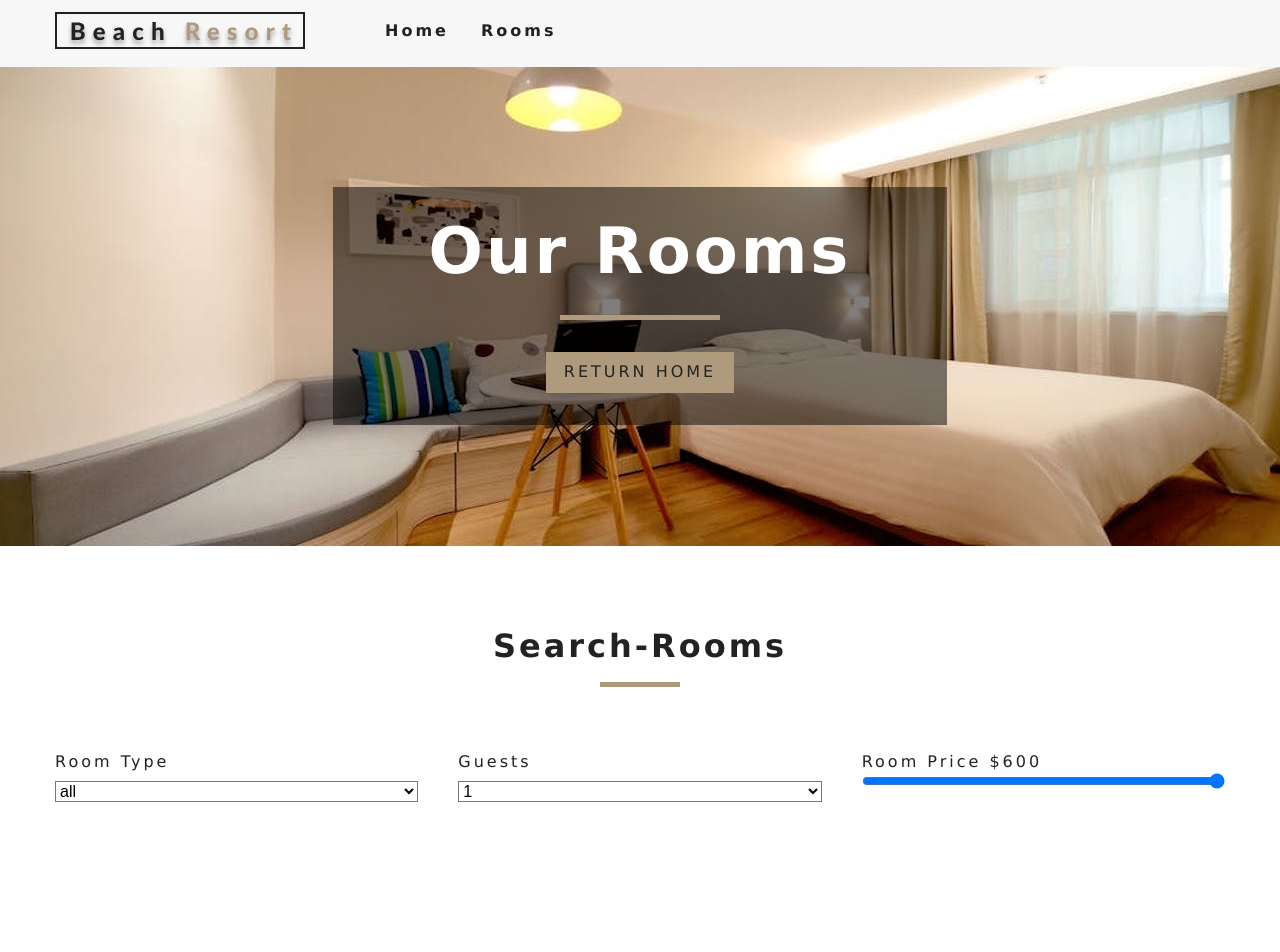
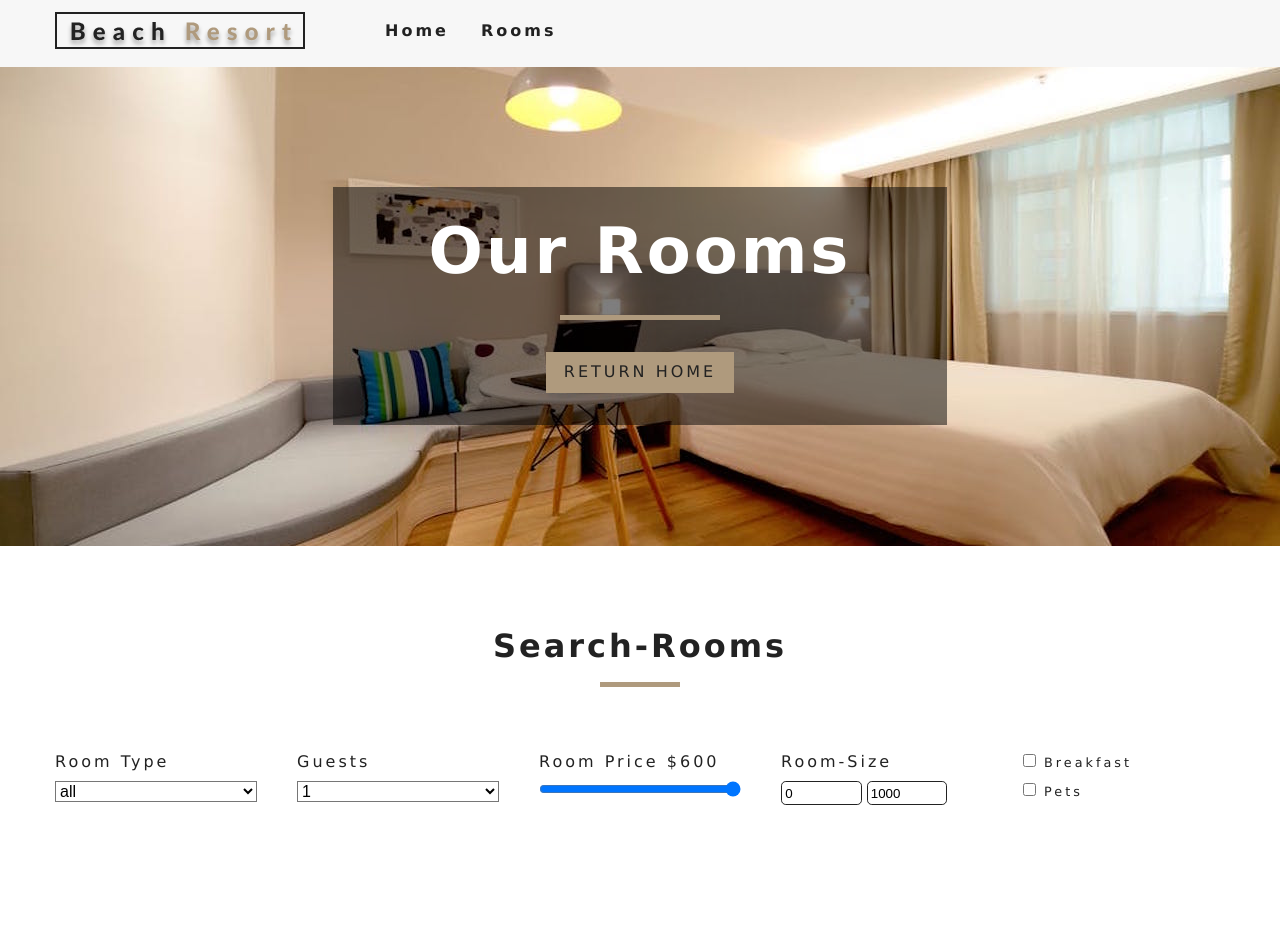
Before and after one commit to bipan82gill/hotel_booking, a React (Create React App) app: page /rooms in a window 1280 px wide. Shown: the top 952 px of the page. Built offline with nearby package versions, Linux system fonts and the light colour scheme.

Commit message:
filter rooms by room size

```diff
--- a/src/Context.js
+++ b/src/Context.js
@@ -58,7 +58,7 @@
 
 handleChange = event =>{
     const target = event.target
-    const value = event.type === 'checkbox' ?
+    const value = target.type === 'checkbox' ?
     target.checked: target.value
     const name = event.target.name
     // const value = event.target.value
@@ -83,7 +83,17 @@
          tempRooms= tempRooms.filter(room => room.capacity === capacity)
    }
    // filter by price
-   tempRooms = tempRooms.filter(room => room.price <= price)
+   tempRooms = tempRooms.filter(room => room.price <= price);
+  //filter by size
+   tempRooms = tempRooms.filter(room => room.size >= minSize && room.size <= maxSize)
+//filter by breakfast
+if(breakfast){
+    tempRooms= tempRooms.filter(room => room.breakfast === true)
+}
+//filter by pets
+if(pets){
+    tempRooms= tempRooms.filter(room => room.pets === true )
+}
      this.setState({
          sortedRooms: tempRooms
      })
--- a/src/components/RoomFilter.js
+++ b/src/components/RoomFilter.js
@@ -62,9 +62,10 @@
                 </select>
             </div>
             {/* // room price */}
-            <div className= "form-group">
-                <label htmlFor ="price">
-                    room price ${price}
+
+            <div className="form-group">
+                <label htmlFor="price">
+                    room price ${price} </label>
                     <input
                      type="range"
                      name="price"
@@ -74,7 +75,37 @@
                      value ={price}
                      onChange={handleChange}
                      className ="form-control"/>
-                </label>
+
+            </div>
+             {/*size */}
+            <div className="form-group">
+                <label htmlFor ="size">room-size</label>
+               <div className ="size-inputs">
+                <input type ="number" name= "minSize" id="size" value={minSize} onChange ={handleChange} className ="size-input"/>
+                <input type ="number" name= "maxSize" id="size" value={maxSize} onChange ={handleChange} className ="size-input"/>
+            </div>
+            </div>
+            {/* //extra */}
+            <div className="form-group">
+                <div className ="single-extra">
+                <input
+                type="checkbox"
+                name="breakfast"
+                id="breakfast"
+                checked ={breakfast}
+                onChange={handleChange}/>
+                <label htmlFor ="breakfast">breakfast</label>
+                </div>
+
+                <div className ="single-extra">
+                <input
+                type="checkbox"
+                name="pets"
+                id="pets"
+                checked ={pets}
+                onChange={handleChange}/>
+                <label htmlFor ="pets">pets</label>
+                </div>
             </div>
 
             </form>
```
